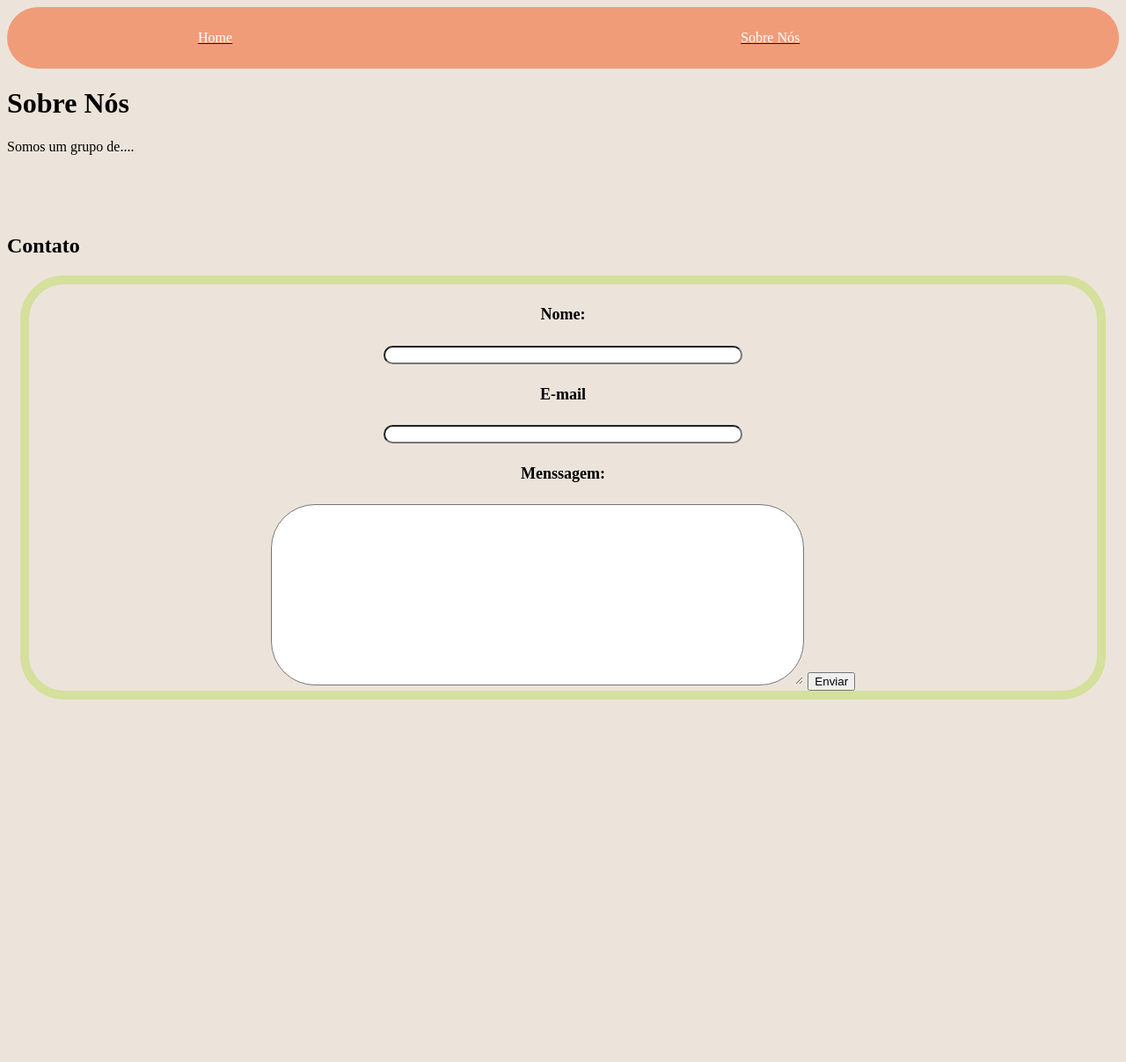
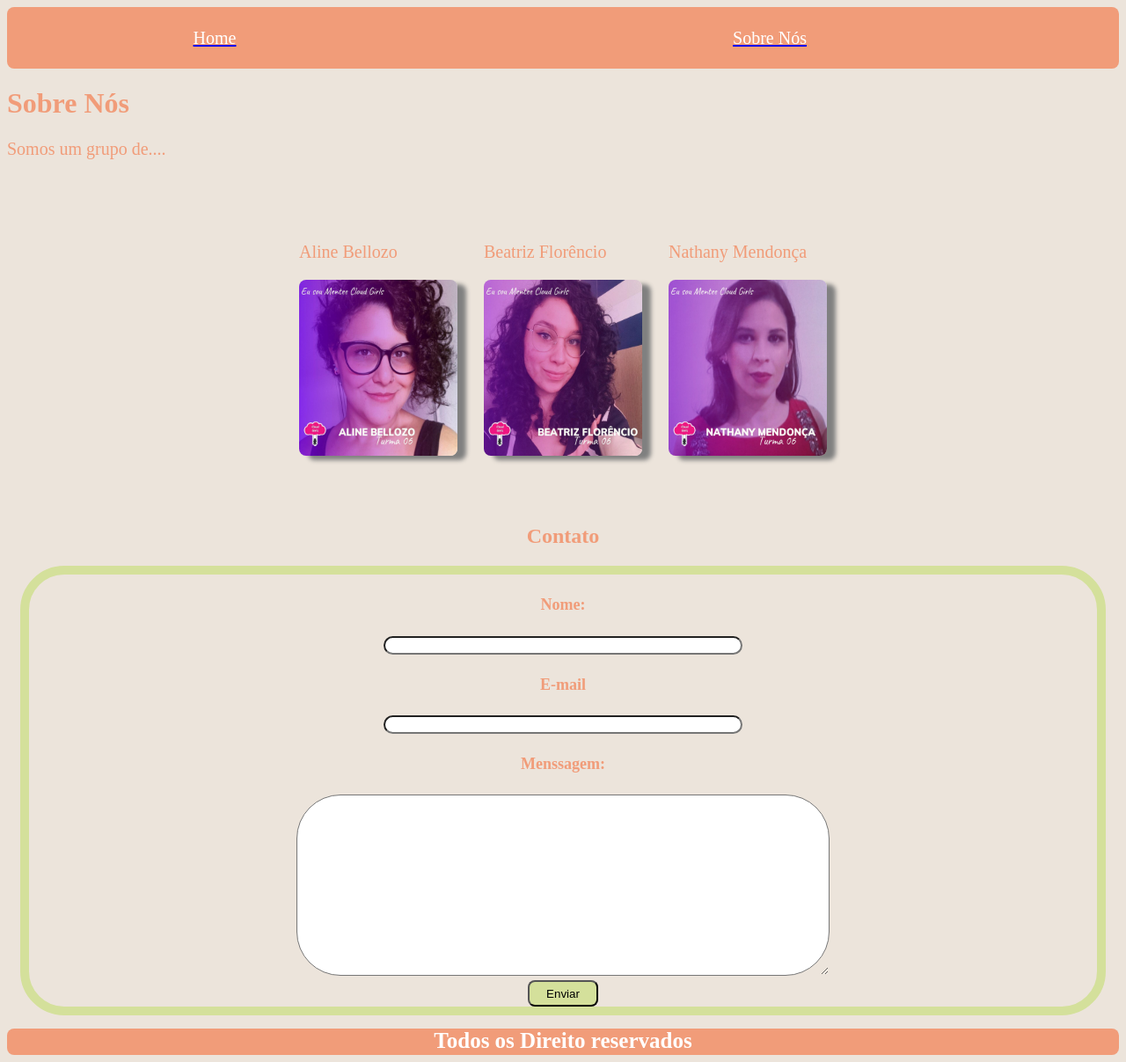
Before and after one commit to nathanymendonca/SquadGirls, a plain HTML site: page sobrenos.html in a window 1280 px wide. Shown: the whole page at 88% size. Before the commit the page ends 810 px from the top, so only its background shows below. Drawn offline with Linux system fonts and the light colour scheme.

Commit message:
pagina sobre nos

```diff
--- a/css/style.css
+++ b/css/style.css
@@ -5,9 +5,12 @@ body{
 table{
     background-color: #f19c79;
     width: 100%;
-    border-radius: 50px;
+    border-radius: 8px;
     height: 70px;
     text-align: center;
+    font-size: 20px;
+    color: white;
+
 }
 
 form{
@@ -17,3 +20,23 @@ form{
     font-size:18px;
     border-radius: 50px;
 }
+
+img{
+    width: 180px;
+    height: 200px;
+}
+
+
+.rodape{
+    background-color: #f19c79;
+    width: 100%;
+    border-radius: 8px;
+    height: 30px;
+    text-align: center;
+    font-size: 25px;
+    color: white;
+}
+
+h4{
+    color: #f19c79;
+}
--- a/sobrenos.html
+++ b/sobrenos.html
@@ -18,12 +18,35 @@
 
         </table>
 
-        <h1>Sobre Nós</h1>
-        <p>Somos um grupo de....</p>
+        <h1 style="color: #f19c79;">Sobre Nós</h1>
+        <p style="color: #f19c79; font-size: 20px;">Somos um grupo de....</p>
         <br>
         <br>
         <br>
-        <h2>Contato</h2>
+
+
+        <div style="display: flex; flex-flow: row; justify-content: space-between; width: 600px; margin: 0 auto;">
+            <div>
+              <p style="color: #f19c79; font-size: 20px;"> Aline Bellozo</p>
+              <img style="border-radius: 8px; box-shadow: 10px 5px 5px gray" src="./img/aline.jpeg" />
+
+            </div>
+            <div>
+              <p style="color: #f19c79; font-size: 20px;">Beatriz Florêncio</p>
+              <img style="border-radius: 8px; box-shadow: 10px 5px 5px gray" src="./img/beatriz.jpeg" />
+            </div>
+            <div>
+              <p style="color: #f19c79; font-size: 20px;">Nathany Mendonça</p>
+              <img style="border-radius: 8px; box-shadow: 10px 5px 5px gray" src="./img/nathany.jpeg" />
+            </div>
+          </div>
+
+<br>
+
+<br>
+<br>
+
+        <h2 style="text-align: center; color: #f19c79;">Contato</h2>
 
 
         <form>
@@ -34,10 +57,13 @@
             <br>
             <h4>Menssagem: </h4>
             <textarea style="width: 600px; height: 200px; border-radius: 50px;"></textarea>
-            <input type="submit" value="Enviar">
-
+            <br>
+            <input style="background-color: #d4e09b; border-radius: 8px; width: 80px; height: 30px;" type="submit" value="Enviar">
+<br>
 
         </form>
+
+        <div class="rodape"><b>Todos os Direito reservados</b></div>
 
 
 
```
Also changed, not shown: img/aline.jpeg (added), img/beatriz.jpeg (added), img/nathany.jpeg (added).
